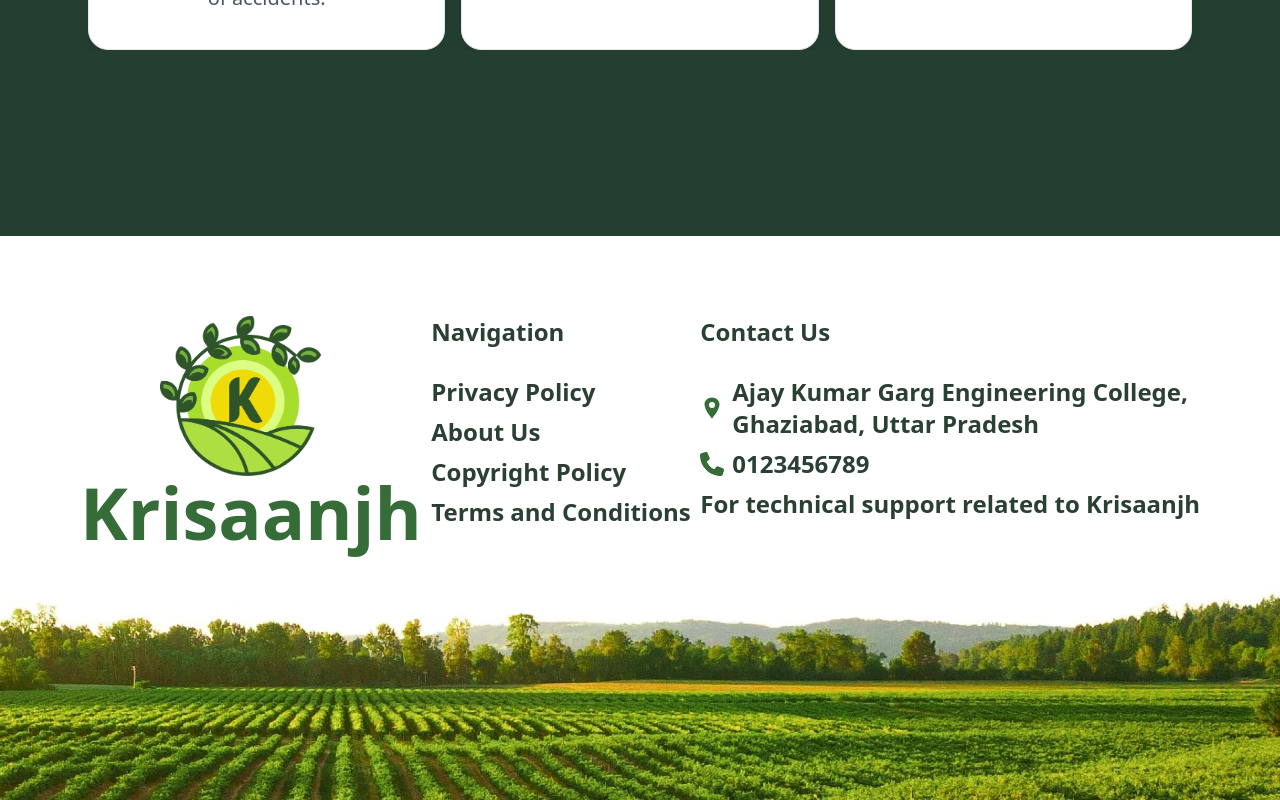
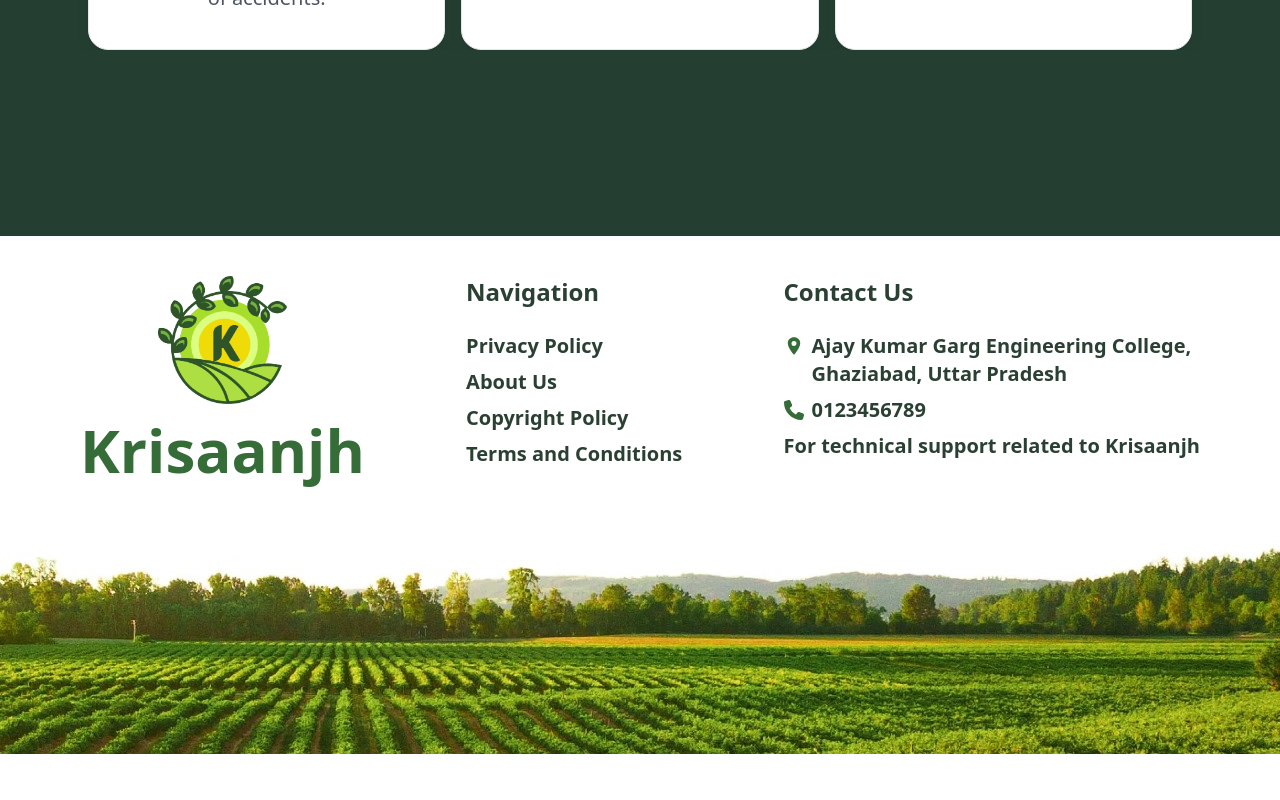
Before and after one commit to 123Sangram/my-fullstack-app, a React (Vite) app in the folder Krishanjh/: page /frontpage in a window 1280 px wide. Shown: the part 2864-3664 px from the top of the page. After the commit the page ends 3634 px from the top, so only its background shows below. Built offline with nearby package versions, Linux system fonts and the light colour scheme.

Commit message:
Update Footer.jsx

```diff
--- a/Krishanjh/src/components/footer/Footer.jsx
+++ b/Krishanjh/src/components/footer/Footer.jsx
@@ -1,3 +1,81 @@
+// import React, { useEffect } from "react";
+// import { IoLocationSharp } from "react-icons/io5";
+// import { FaPhone } from "react-icons/fa6";
+// import AOS from "aos";
+// import "aos/dist/aos.css";
+// import "./Footer.css";
+// import back from "../../assets/Asset 1@4x 1.png";
+// import foot from "../../assets/WhatsApp Image 2024-08-29 at 13.57.16_251b7f48 footer.jpg";
+
+// const Footer = () => {
+//   useEffect(() => {
+//     AOS.init({ duration: 1000 });
+//   }, []);
+
+//   return (
+//     <div className="bg-white h-[400px] pt-20 py-10">
+//       <div className="flex justify-between items-start px-20">
+//         <div className="h-[250px]" data-aos="fade-right">
+//           <img src={back} alt="Krisaanjh Logo" className="h-40 px-20" />
+//           <h1 className="text-7xl font-bold text-[#356C38]">Krisaanjh</h1>
+//         </div>
+
+//         <div data-aos="fade-up">
+//           <h2 className="text-2xl font-semibold text-[#2A4033] mb-2">
+//             Navigation
+//           </h2>
+//           <ul className="pt-[20px] font-semibold text-2xl text-[#2A4033]">
+//             <li className="mb-2">Privacy Policy</li>
+//             <li className="mb-2">About Us</li>
+//             <li className="mb-2">Copyright Policy</li>
+//             <li>Terms and Conditions</li>
+//           </ul>
+//         </div>
+
+//         <div className="bg-white" data-aos="fade-left">
+//           <h2 className="text-2xl font-semibold text-[#2A4033] mb-2">
+//             Contact Us
+//           </h2>
+//           <ul className="list-none pt-[20px] text-[#2A4033]">
+//             <li className="flex font-semibold items-center text-2xl mb-2">
+//               <IoLocationSharp className="text-[#356C38] mr-2" />
+//               Ajay Kumar Garg Engineering College,
+//               <br /> Ghaziabad, Uttar Pradesh
+//             </li>
+//             <li className="flex text-2xl font-semibold items-center mb-2">
+//               <FaPhone className="text-[#356C38] mr-2" />
+//               0123456789
+//             </li>
+//             <li className="text-2xl font-semibold">
+//               For technical support related to Krisaanjh
+//             </li>
+//           </ul>
+//         </div>
+//       </div>
+//       <img
+//         src={foot}
+//         alt="Footer Image"
+//         className="w-full"
+//         data-aos="fade-up"
+//       />
+//     </div>
+//   );
+// };
+
+// export default Footer;
+
+
+
+
+
+
+
+
+
+
+
+
+
 import React, { useEffect } from "react";
 import { IoLocationSharp } from "react-icons/io5";
 import { FaPhone } from "react-icons/fa6";
@@ -13,53 +91,60 @@ const Footer = () => {
   }, []);
 
   return (
-    <div className="bg-white h-[400px] pt-20 py-10">
-      <div className="flex justify-between items-start px-20">
-        <div className="h-[250px]" data-aos="fade-right">
-          <img src={back} alt="Krisaanjh Logo" className="h-40 px-20" />
-          <h1 className="text-7xl font-bold text-[#356C38]">Krisaanjh</h1>
+    <div className="bg-white pt-10 pb-4">
+      <div className="flex flex-col md:flex-row justify-between items-start px-6 md:px-20 gap-10">
+        {/* Logo + Title */}
+        <div className="flex flex-col items-start md:items-center" data-aos="fade-right">
+          <img src={back} alt="Krisaanjh Logo" className="h-20 md:h-32" />
+          <h1 className="text-4xl md:text-6xl font-bold text-[#356C38] mt-2 md:mt-4">
+            Krisaanjh
+          </h1>
         </div>
 
+        {/* Navigation */}
         <div data-aos="fade-up">
-          <h2 className="text-2xl font-semibold text-[#2A4033] mb-2">
+          <h2 className="text-xl md:text-2xl font-semibold text-[#2A4033] mb-2">
             Navigation
           </h2>
-          <ul className="pt-[20px] font-semibold text-2xl text-[#2A4033]">
-            <li className="mb-2">Privacy Policy</li>
-            <li className="mb-2">About Us</li>
-            <li className="mb-2">Copyright Policy</li>
-            <li>Terms and Conditions</li>
+          <ul className="pt-2 md:pt-4 font-semibold text-lg md:text-xl text-[#2A4033]">
+            <li className="mb-2 hover:underline cursor-pointer">Privacy Policy</li>
+            <li className="mb-2 hover:underline cursor-pointer">About Us</li>
+            <li className="mb-2 hover:underline cursor-pointer">Copyright Policy</li>
+            <li className="hover:underline cursor-pointer">Terms and Conditions</li>
           </ul>
         </div>
 
-        <div className="bg-white" data-aos="fade-left">
-          <h2 className="text-2xl font-semibold text-[#2A4033] mb-2">
+        {/* Contact */}
+        <div data-aos="fade-left">
+          <h2 className="text-xl md:text-2xl font-semibold text-[#2A4033] mb-2">
             Contact Us
           </h2>
-          <ul className="list-none pt-[20px] text-[#2A4033]">
-            <li className="flex font-semibold items-center text-2xl mb-2">
-              <IoLocationSharp className="text-[#356C38] mr-2" />
-              Ajay Kumar Garg Engineering College,
-              <br /> Ghaziabad, Uttar Pradesh
+          <ul className="list-none pt-2 md:pt-4 text-[#2A4033]">
+            <li className="flex items-start text-lg md:text-xl font-semibold mb-2">
+              <IoLocationSharp className="text-[#356C38] mr-2 mt-1" />
+              <span>
+                Ajay Kumar Garg Engineering College,
+                <br /> Ghaziabad, Uttar Pradesh
+              </span>
             </li>
-            <li className="flex text-2xl font-semibold items-center mb-2">
+            <li className="flex items-center text-lg md:text-xl font-semibold mb-2">
               <FaPhone className="text-[#356C38] mr-2" />
               0123456789
             </li>
-            <li className="text-2xl font-semibold">
+            <li className="text-lg md:text-xl font-semibold">
               For technical support related to Krisaanjh
             </li>
           </ul>
         </div>
       </div>
-      <img
-        src={foot}
-        alt="Footer Image"
-        className="w-full"
-        data-aos="fade-up"
-      />
+
+
+      <div className="mt-10" data-aos="fade-up">
+        <img src={foot} alt="Footer Decoration" className="w-full h-auto object-cover" />
+      </div>
     </div>
   );
+
 };
 
 export default Footer;
```
